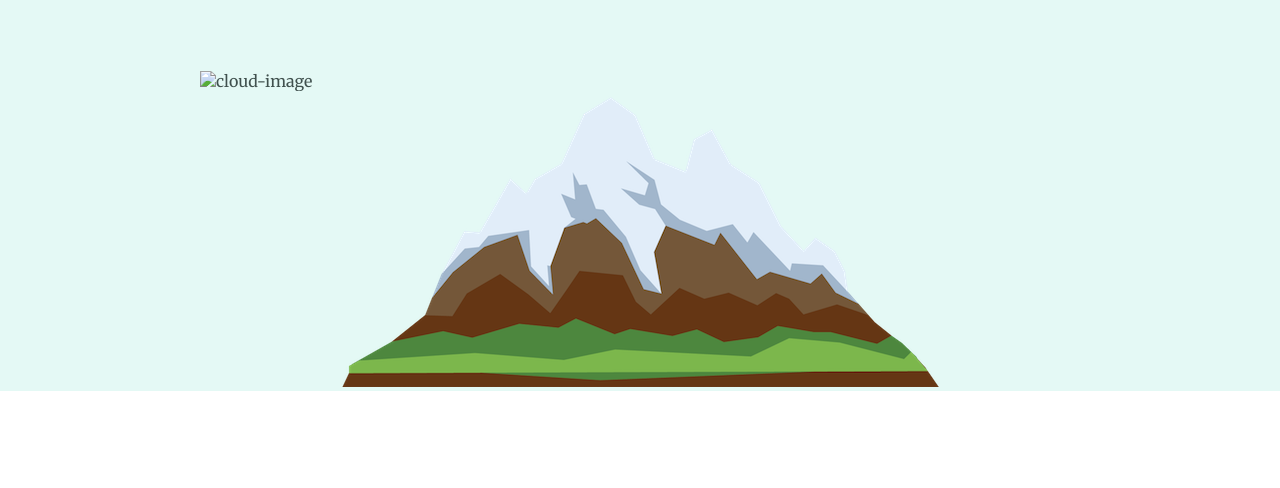
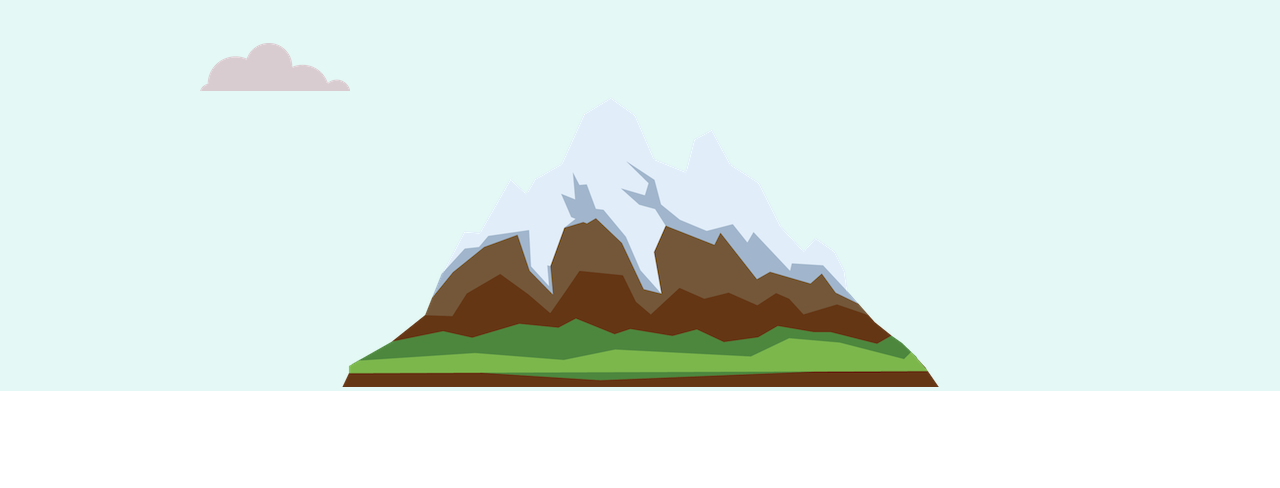
Before and after one commit to Rajesh-Garlapti/cv, a plain HTML site: page index.html in a window 1280 px wide. Shown: the part 304-792 px from the top of the page. Drawn offline with Linux system fonts and the light colour scheme; the site is published under a folder, as on GitHub Pages, so addresses that start at the root find nothing.

Commit message:
Update index.html

```diff
--- a/index.html
+++ b/index.html
@@ -14,7 +14,7 @@
     <img class="top-cloud" src="cloud.png" alt="cloud image">
   <h1>I'm Rajesh.</h1>
   <h2>...a <span class="web">Tech</span> Support Engineer</h2>
-  <img class="bottom-cloud" src="/images/cloud.png" alt="cloud-image">
+  <img class="bottom-cloud" src="cloud.png" alt="cloud-image">
   <img src="images/mountain.png" alt="mountain-image">
 </div>
 <div class="middle-container">
```
